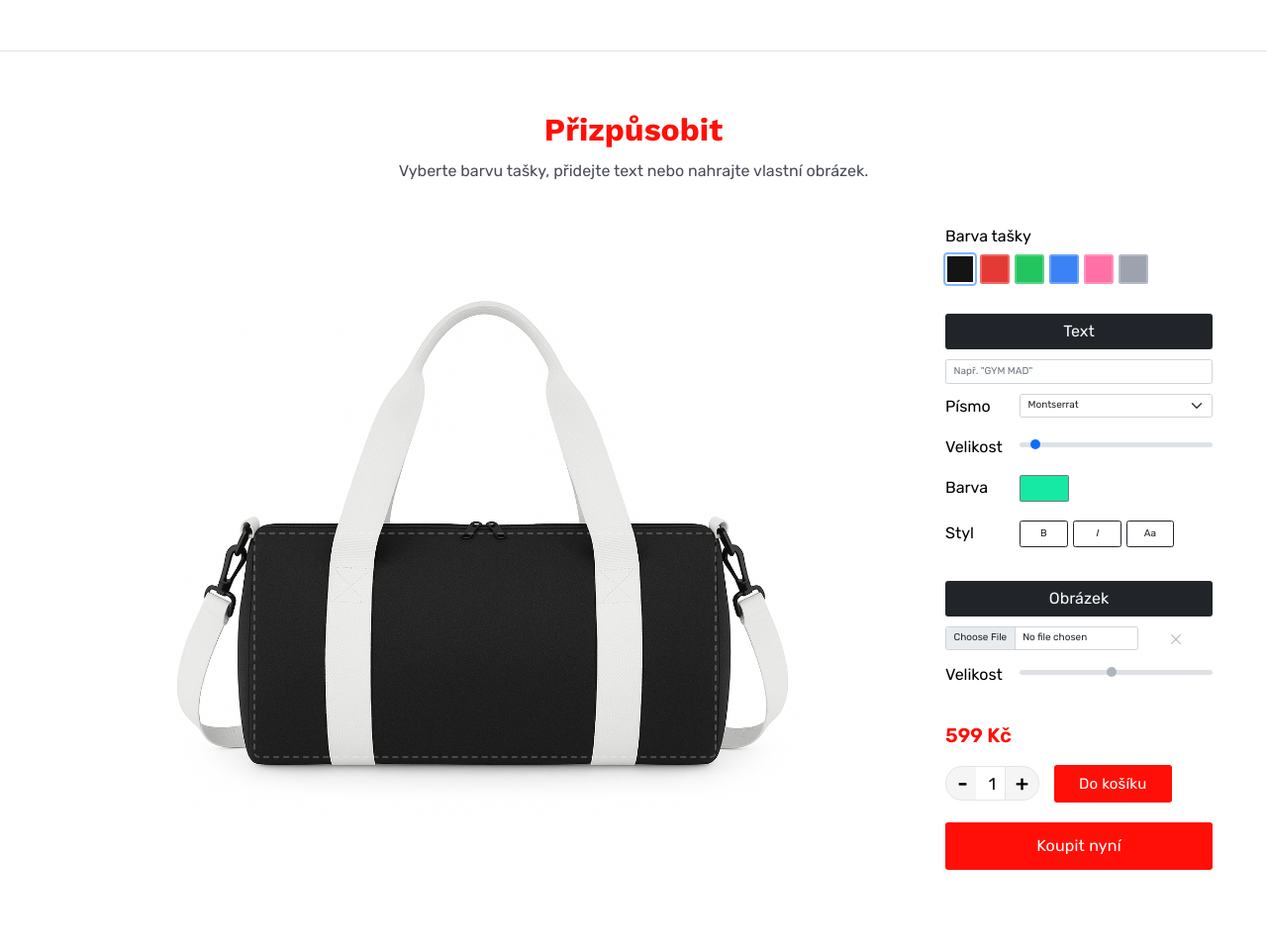
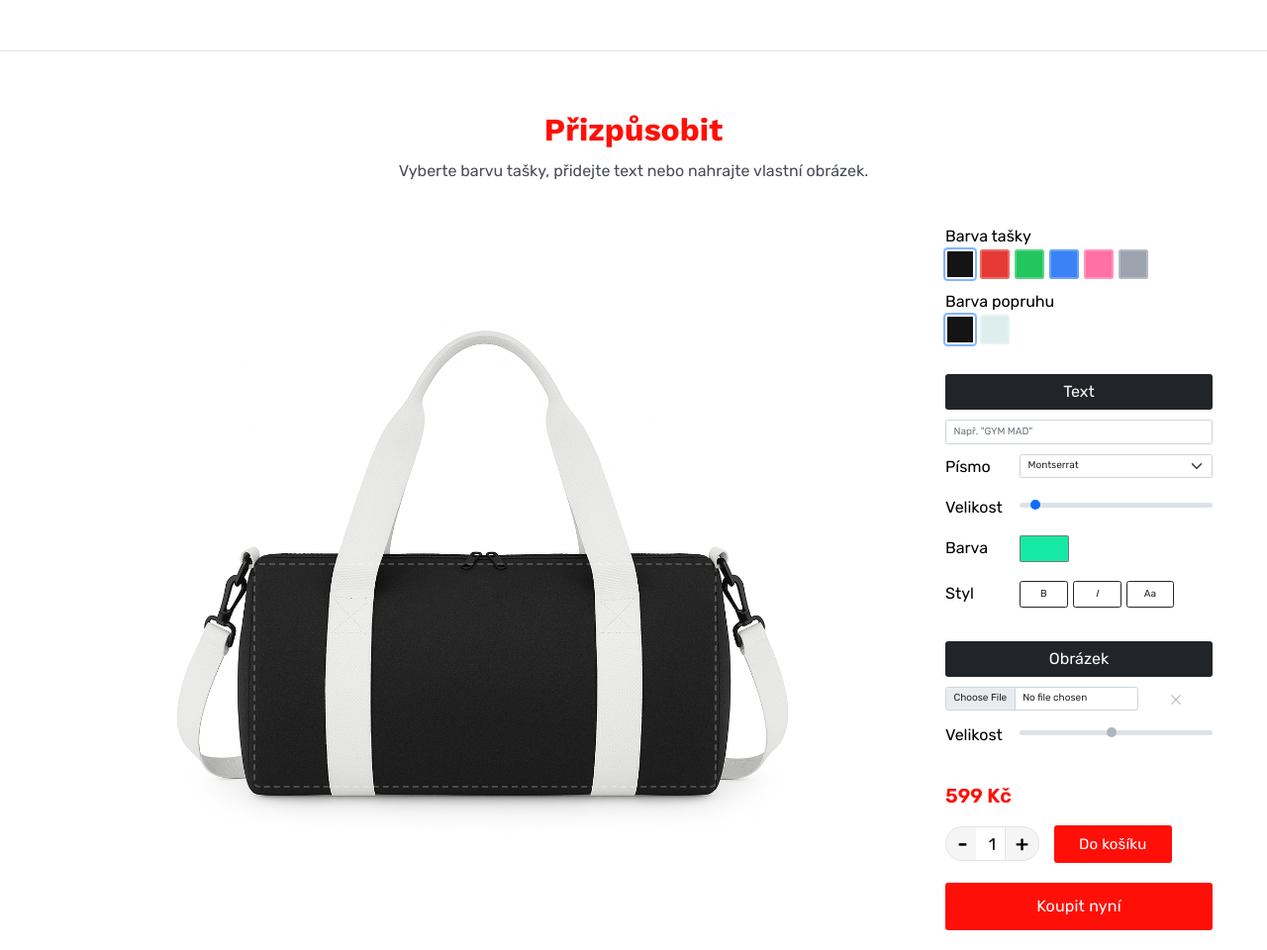
Before and after one commit to syny-o/gymbag, a Django app: page / in a window 1280 px wide. Shown: the part 1489-2449 px from the top of the page at 99% size. Run offline with Django 5.2, Linux system fonts and the light colour scheme; some libraries are stand-ins or nearby versions.

Commit message:
add colors for "popruhy"

```diff
--- a/core/templates/core/partials/_customizer.html
+++ b/core/templates/core/partials/_customizer.html
@@ -34,8 +34,8 @@
       </div>
       <!-- LEVY SLOUPEC -->
       <div class="col-md-3 col-12">
-        <!-- NOVÉ: výběr barvy tašky -->
-        <div class="mb-5">
+        <!-- výběr barvy tašky -->
+        <div class=" row mb-3">
           <label class="form-label">Barva tašky</label>
           <div
             id="colorSwatches"
@@ -43,7 +43,6 @@
             role="listbox"
             aria-label="Výběr barvy tašky"
           >
-            <!-- zachovávám .swatch kvůli JS, přidávám Bootstrap vzhled -->
             <button
               class="swatch btn btn-outline-secondary p-0 is-selected form-control-color form-control"
               data-color="black"
@@ -80,6 +79,29 @@
               aria-label="Šedá"
               title="Šedá"
             ></button>
+          </div>
+        </div>
+        <div class=" row mb-5">
+          <label class="form-label">Barva popruhu</label>
+          <div
+            id="colorSwatches"
+            class="swatches d-flex flex-wrap gap-2"
+            role="listbox"
+            aria-label="Výběr barvy tašky"
+          >
+            <button
+              class="swatch btn btn-outline-secondary p-0 is-selected form-control-color form-control"
+              data-color="black"
+              aria-label="Černá"
+              title="Černá"
+            ></button>
+            <button
+              class="swatch btn btn-outline-secondary p-0"
+              data-color="white"
+              aria-label="Bílá"
+              title="Bílá"
+            ></button>
+
           </div>
         </div>
 
```
